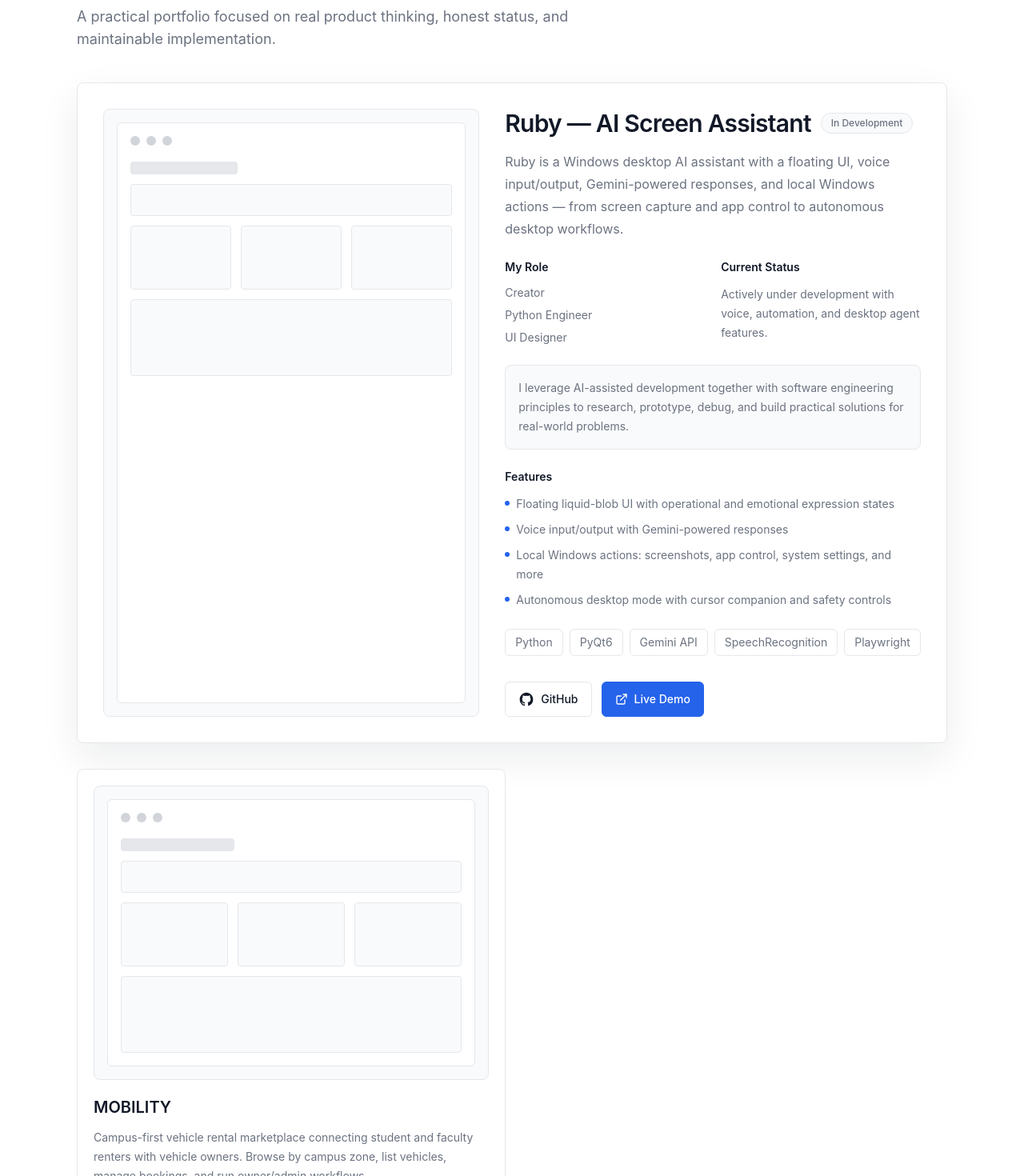
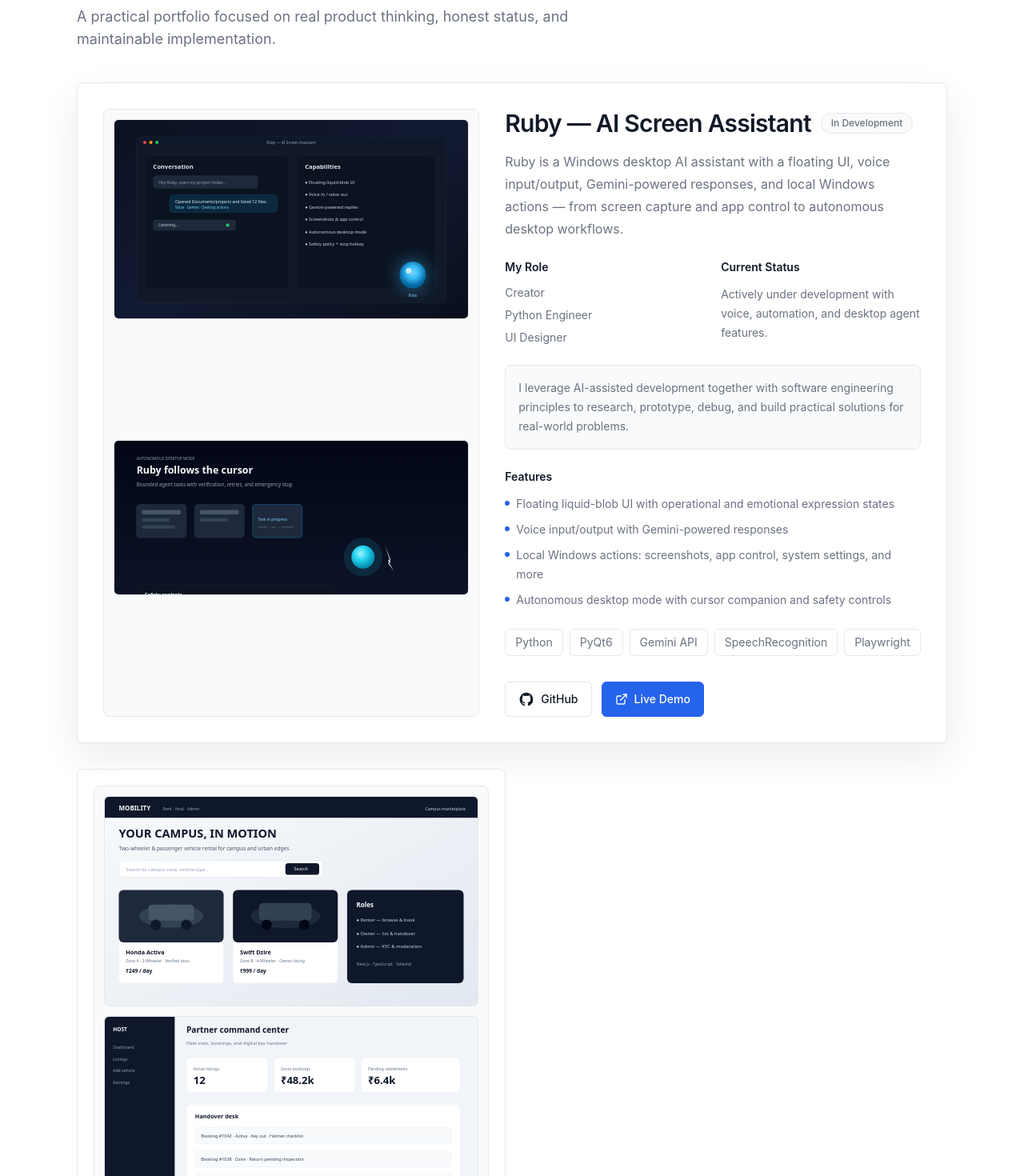
Before and after one commit to Syed-Haseeb97/Haseeb-STEM-Portfolio-, a React (Vite) app: page / in a window 1280 px wide. Shown: the part 1880-3350 px from the top of the page at 80% size. Built offline with nearby package versions, Linux system fonts and the light colour scheme; no server answers.

Commit message:
Wire Ruby and MOBILITY project screenshots into portfolio data

```diff
--- a/src/data/portfolio.ts
+++ b/src/data/portfolio.ts
@@ -115,6 +115,16 @@
     'Autonomous desktop mode with cursor companion and safety controls',
   ],
   technologies: ['Python', 'PyQt6', 'Gemini API', 'SpeechRecognition', 'Playwright'],
+  screenshots: [
+    {
+      src: assetPath('/assets/ruby-ai-assistant.svg'),
+      alt: 'Ruby AI screen assistant conversation UI with floating liquid orb',
+    },
+    {
+      src: assetPath('/assets/ruby-desktop-mode.svg'),
+      alt: 'Ruby autonomous desktop mode with cursor companion and safety controls',
+    },
+  ] satisfies ProjectScreenshot[],
   githubHref: 'https://github.com/Syed-Haseeb97/ai_agent',
   liveHref: 'https://github.com/Syed-Haseeb97/ai_agent',
 };
@@ -126,6 +136,16 @@
       'Campus-first vehicle rental marketplace connecting student and faculty renters with vehicle owners. Browse by campus zone, list vehicles, manage bookings, and run owner/admin workflows.',
     technologies: ['Next.js', 'React', 'TypeScript', 'Tailwind CSS', 'Three.js'],
     imageLabel: 'MOBILITY marketplace',
+    screenshots: [
+      {
+        src: assetPath('/assets/mobility-marketplace.svg'),
+        alt: 'MOBILITY campus vehicle rental marketplace with listings and search',
+      },
+      {
+        src: assetPath('/assets/mobility-host.svg'),
+        alt: 'MOBILITY host dashboard with fleet stats and handover desk',
+      },
+    ],
     githubHref: 'https://github.com/Syed-Haseeb97/mobility_03',
     liveHref: 'https://mobility-03.vercel.app',
   },
```
